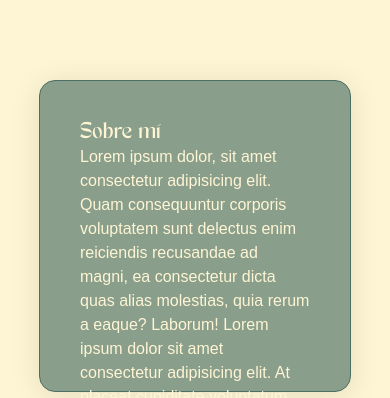
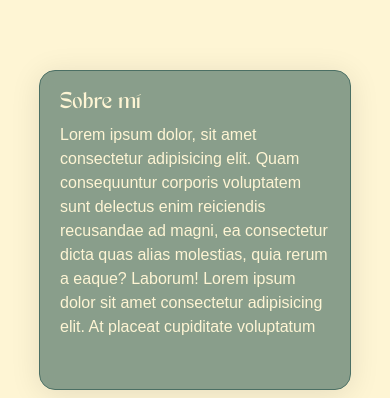
Before and after one commit to Ignacio0104/strangio-nutrition, a Next.js app: page / in a window 390 px wide. Shown: the part 1218-1616 px from the top of the page. Built offline with nearby package versions, Linux system fonts and the light colour scheme.

Commit message:
photo size updated

```diff
--- a/app/components/AboutSection/AboutSection.tsx
+++ b/app/components/AboutSection/AboutSection.tsx
@@ -8,7 +8,7 @@ export default function AboutSection() {
       id="acerca-de-mi"
       className="h-screen bg-white-cream sm:pt-20 sm:pt-0 pt-10 flex justify-center sm:justify-normal"
     >
-      <div className="flex w-full gap-6 flex-col sm:px-6 sm:flex-row items-center">
+      <div className="flex w-full gap-1 sm:gap-6 flex-col sm:px-6 sm:flex-row items-center">
         <div className="flex-1 lg:flex-[2] rounded-b-lg image-container lg:w-full">
           <Image
             src="/resources/Images/ANTO-PIC-sin-fondo.png"
@@ -26,8 +26,8 @@ export default function AboutSection() {
           />
         </div>
         <div className="flex flex-1 md:flex-[2] lg:flex-[3] justify-center">
-          <div className="about-me-container  p-10 w-[80%] sm:w-full sm:h-full h-[80%] sm:pr-10 rounded-lg text-white-cream">
-            <h3 className="font-tan">Sobre mí</h3>
+          <div className="about-me-container p-5 sm:p-10 w-[80%] sm:w-full sm:h-full h-[80%] sm:pr-10 rounded-lg text-white-cream">
+            <h3 className="font-tan pb-2">Sobre mí</h3>
             <p className="">
               Lorem ipsum dolor, sit amet consectetur adipisicing elit. Quam
               consequuntur corporis voluptatem sunt delectus enim reiciendis
```
